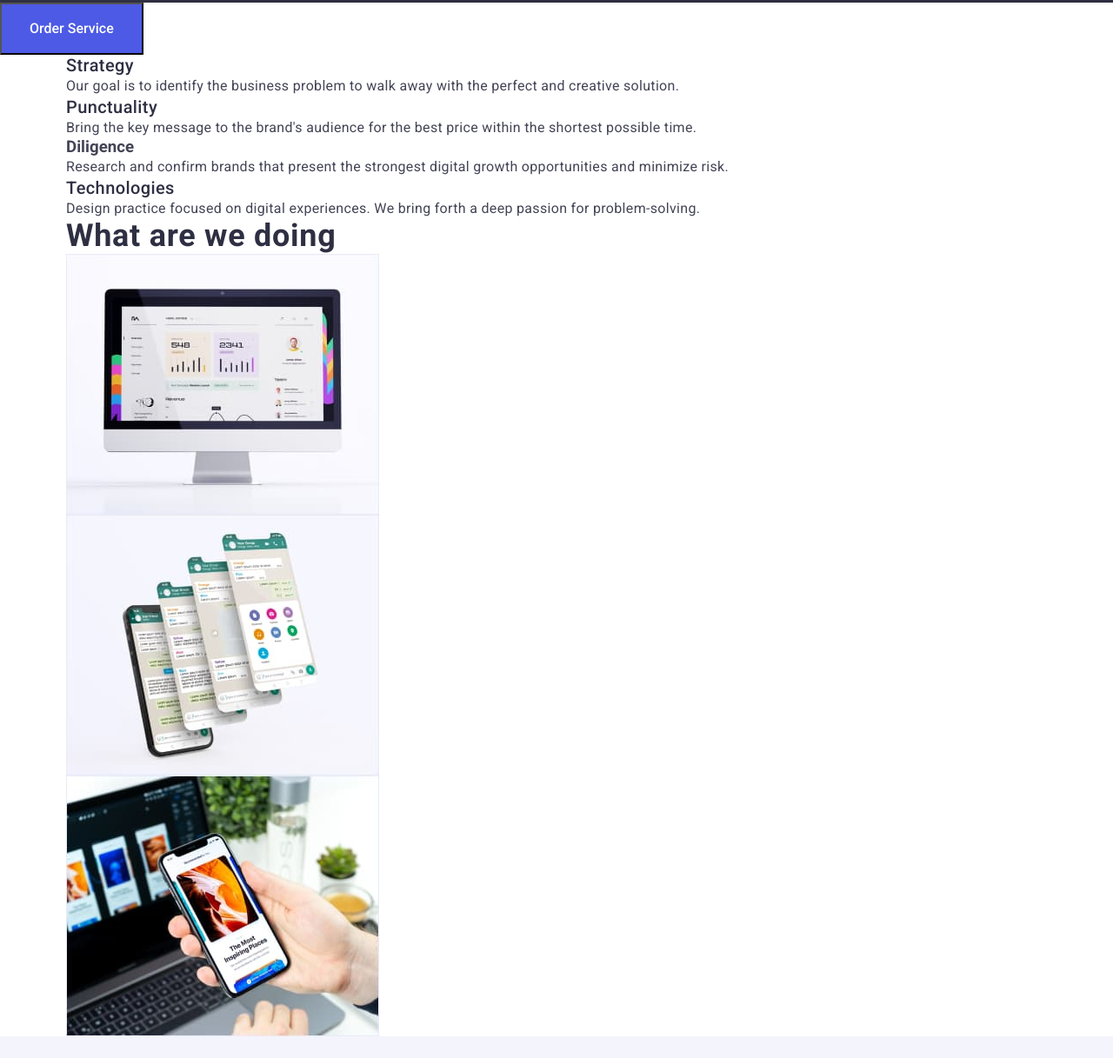
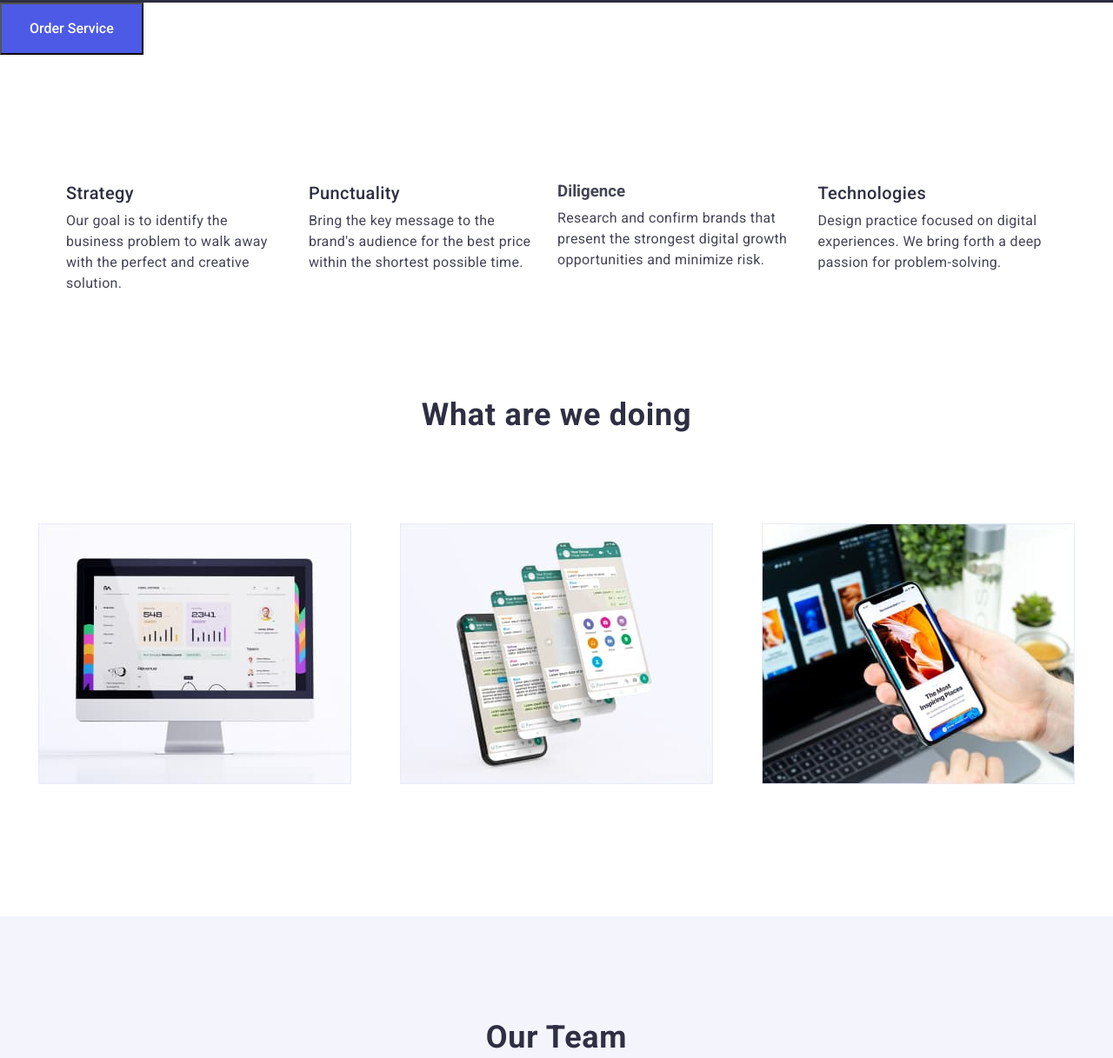
Before and after one commit to Olexander-rozmax/goit-markup-hw-03, a plain HTML site: page index.html in a window 1280 px wide. Shown: the part 762-1979 px from the top of the page at 87% size. Drawn offline with nearby package versions, Linux system fonts and the light colour scheme.

Commit message:
2404 1710

```diff
--- a/css/styles.css
+++ b/css/styles.css
@@ -250,13 +250,18 @@ span {
     font-size: 16px;
     line-height: 1.5;
     color: #F4F4FD;
-    background-color: #2E2F42;
-    ;
+
+
 }
 
 .footer-container {
+
      outline: 1px solid red;
+     background-color: #2E2F42;
+     height: 312px;
+
 }
+
 
 /* portfolio-buttons---------------------------------------------- */
 .modal-button {
@@ -282,6 +287,55 @@ span {
 
 
 
+/* -section-2 FEATURES --------------------------------- */
+.fet-section{
+
+margin-top: 147px;
+
+
+
+}
+.features-list{
+display: flex;
+gap: 24px;
+justify-content: center;
+
+}
+.f-par{
+
+    padding-top: 8px;
+}
+
+
+
+/* section-3-WHAT ARE WE DOING--------------------------------- */
+
+.do-section{
+
+    padding-top: 120px;
+    padding-bottom: 120px;
+    text-align: center;
+}
+.do-title{
+
+    margin-bottom: 72px;
+    text-align: center;
+}
+.do-list{
+    display: flex;
+    flex-wrap: wrap;
+    gap: 24px;
+    justify-content: center;
+
+}
+.do-li{
+
+    padding: 32px 16px;
+    text-align: center;
+
+}
+
+
 
 /* section4 - OUR TEAM ------------------ */
 
@@ -301,6 +355,7 @@ span {
     display: flex;
     flex-wrap: wrap;
     gap: 24px;
+
 
 }
 
@@ -343,6 +398,7 @@ span {
 
     padding-top: 32px;
     padding-left: 15px;
+    padding-bottom: 32px;
     border: 1px solid #E7E9FC
 }
 
--- a/index.html
+++ b/index.html
@@ -63,35 +63,35 @@
       </section>
       <!--section-2 FEATURES --------------------------------------------------------------------------->
       <section>
-        <div  class="container">
+        <div  class="container fet-section">
           <h2 hidden>features</h2>
-          <ul class="list features">
-            <li class="features-list">
+          <ul class="list features-list">
+            <li class="features-list-items">
               <h3 class="competition">Strategy</h3>
-              <p class="paragraf">
+              <p class="paragraf f-par">
                 Our goal is to identify the business problem to walk away with the
                 perfect and creative solution.
               </p>
             </li>
-            <li class="features-list">
+            <li class="features-list-items">
               <h class="competition">Punctuality</h>
-              <p class="paragraf">
+              <p class="paragraf f-par">
                 Bring the key message to the brand's audience for the best price
                 within the shortest possible time.
               </p>
             </li>
 
-            <li class="features-list">
+            <li class="features-list-items">
               <h3>Diligence</h3>
-              <p class="paragraf">
+              <p class="paragraf f-par">
                 Research and confirm brands that present the strongest digital
                 growth opportunities and minimize risk.
               </p>
             </li>
 
-            <li class="features-list">
+            <li class="features-list-items">
               <h3 class="competition">Technologies</h3>
-              <p class="paragraf">
+              <p class="paragraf f-par">
                 Design practice focused on digital experiences. We bring forth a
                 deep passion for problem-solving.
               </p>
@@ -101,10 +101,10 @@
 
       </section>
       <!--section-3-WHAT ARE WE DOING------------------------------------------------------>
-      <section class="container">
-        <h2 class="main-description">What are we doing</h2>
-        <ul class="list features">
-          <li>
+      <section class="do-section">
+        <h2 class="main-description do-title">What are we doing</h2>
+        <ul class="list features do-list">
+          <li class="do-li">
             <img
               src="./images/images-mainpage-section2-whatarewedoing/img-1-sq.jpg"
               alt="for PC"
@@ -112,7 +112,7 @@
               height="300"
             />
           </li>
-          <li>
+          <li  class="do-li">
             <img
               src="./images/images-mainpage-section2-whatarewedoing/img-2-sq.jpg"
               alt="for mobile phone"
@@ -120,7 +120,7 @@
               height="300"
             />
           </li>
-          <li>
+          <li  class="do-li">
             <img
               src="./images/images-mainpage-section2-whatarewedoing/img-3-sq.jpg"
               alt="sync pc and mobile"
@@ -199,7 +199,9 @@
 
   <!--footer ------------------------------------------------------------------------------>
   <footer class="footer-container">
+
     <a href="./index.html" class="logo">WEB<span>STUDIO</span></a>
+
     <p class="footer-text">
       Increase the flow of customers and sales for your business with digital
       marketing & growth solutions.
```
